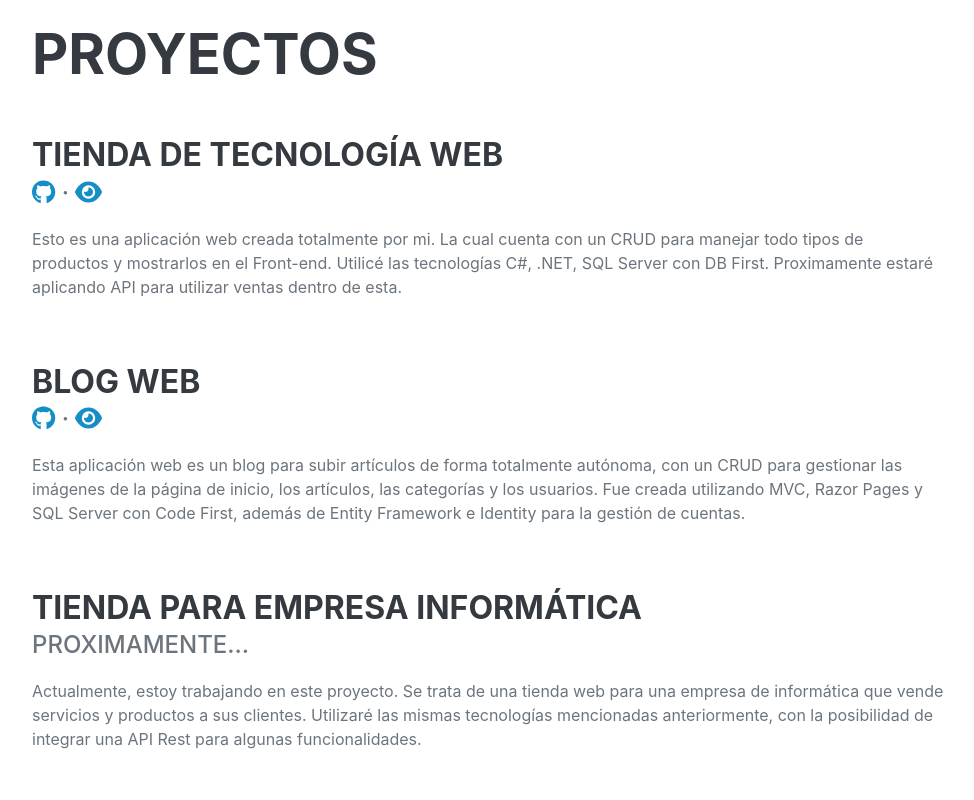
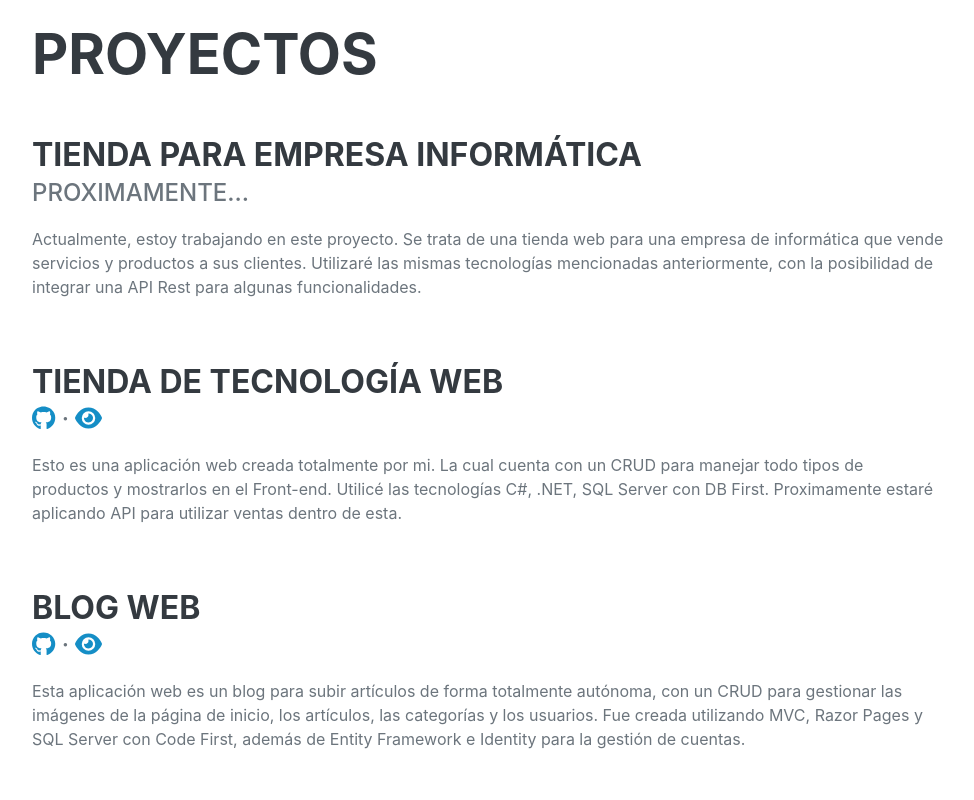
Before and after one commit to Sanma4/PorfolioHTML, a plain HTML site: page index.html in a window 1280 px wide. Shown: the part 860-1660 px from the top of the page, without its empty margins (288-1262 px from the left). Drawn offline with nearby package versions, Linux system fonts and the light colour scheme; a web font is replaced by a local one.

Commit message:
Update: cambiado orden de proyectos

```diff
--- a/index.html
+++ b/index.html
@@ -64,6 +64,13 @@
                     <h2 class="mb-5">Proyectos</h2>
                     <div class="d-flex flex-column flex-md-row justify-content-between mb-5">
                         <div class="flex-grow-1">
+                            <h3 class="mb-0">Tienda para empresa informática</h3>
+                            <div class="subheading mb-3">Proximamente...</div>
+                            <p>Actualmente, estoy trabajando en este proyecto. Se trata de una tienda web para una empresa de informática que vende servicios y productos a sus clientes. Utilizaré las mismas tecnologías mencionadas anteriormente, con la posibilidad de integrar una API Rest para algunas funcionalidades.</p>
+                        </div>
+                    </div>
+                    <div class="d-flex flex-column flex-md-row justify-content-between mb-5">
+                        <div class="flex-grow-1">
                             <h3 class="mb-0">Tienda de Tecnología Web</h3>
                             <div class="subheading mb-3"><a href="https://github.com/Sanma4/proyectoMiTienda" target="_blank"><i class="fab fa-github"></i></a> · <a href="http://mitienda.somee.com/" target="_blank"><i class="fa fa-eye"></i></a></div>
                             <p>Esto es una aplicación web creada totalmente por mi. La cual cuenta con un CRUD para manejar todo tipos de productos y mostrarlos en el Front-end. Utilicé las tecnologías C#, .NET, SQL Server con DB First. Proximamente estaré aplicando API para utilizar ventas dentro de esta. </p>
@@ -74,13 +81,6 @@
                             <h3 class="mb-0">Blog Web</h3>
                             <div class="subheading mb-3"><a href="https://github.com/Sanma4/ProyectoBlogCore.NET8" target="_blank"><i class="fab fa-github"></i></a> · <a href="http://blogweb.somee.com" target="_blank"><i class="fa fa-eye"></i></a></div>
                             <p>Esta aplicación web es un blog para subir artículos de forma totalmente autónoma, con un CRUD para gestionar las imágenes de la página de inicio, los artículos, las categorías y los usuarios. Fue creada utilizando MVC, Razor Pages y SQL Server con Code First, además de Entity Framework e Identity para la gestión de cuentas.</p>
-                        </div>
-                    </div>
-                    <div class="d-flex flex-column flex-md-row justify-content-between mb-5">
-                        <div class="flex-grow-1">
-                            <h3 class="mb-0">Tienda para empresa informática</h3>
-                            <div class="subheading mb-3">Proximamente...</div>
-                            <p>Actualmente, estoy trabajando en este proyecto. Se trata de una tienda web para una empresa de informática que vende servicios y productos a sus clientes. Utilizaré las mismas tecnologías mencionadas anteriormente, con la posibilidad de integrar una API Rest para algunas funcionalidades.</p>
                         </div>
                     </div>
                     <div class="d-flex flex-column flex-md-row justify-content-between">
@@ -109,7 +109,6 @@
                             <h3 class="mb-0">Maxi Programa</h3>
                             <div class="subheading mb-3">Programa experiencia universidad</div>
                             <div>C#, .NET, WinsForm y ASP.NET</div>
-                            <p>GPA: 3.23</p>
                         </div>
                         <div class="flex-shrink-0"><span class="text-primary">7 de Abril de 2025 - En curso</span></div>
                     </div>
```
